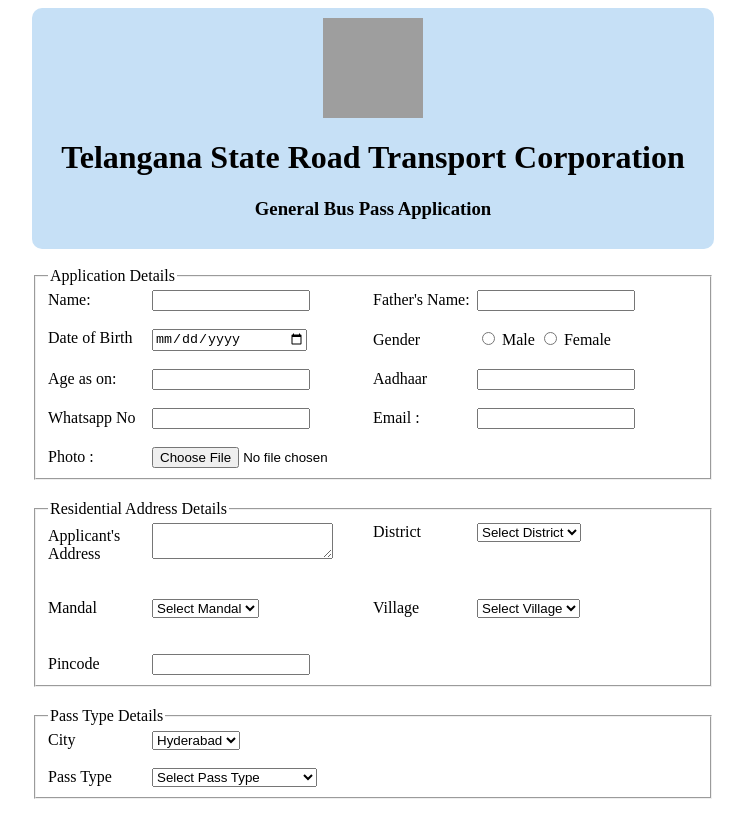
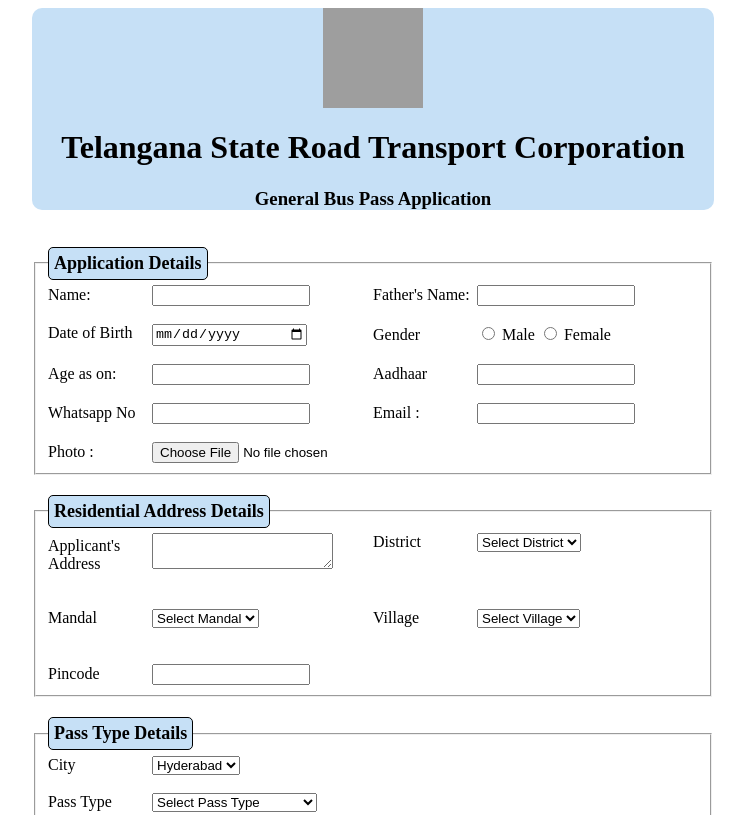
Before and after one commit to ChVAjayReddy/JavaScriptPractice, a plain HTML site: page HTML/buspass.html in a window 1280 px wide. Shown: the top 815 px of the page, without its empty margins (267-1012 px from the left). Drawn offline with Linux system fonts and the light colour scheme; grey boxes are pictures that could not be loaded.

Commit message:
busspass added

```diff
--- a/HTML/buspass.html
+++ b/HTML/buspass.html
@@ -28,6 +28,14 @@
       input[type="number"] {
         width: 150px;
       }
+      legend {
+        font-weight: bold;
+        font-size: 18px;
+        border: 1px solid black;
+        border-radius: 5px;
+        padding: 5px;
+        background-color: rgb(198, 224, 246);
+      }
     </style>
   </head>
   <body>
@@ -36,8 +44,8 @@
         style="
           background-color: rgb(198, 224, 246);
           border-radius: 10px;
-          padding: 10px;
           text-align: center;
+          margin-bottom: 0px;
         "
       >
         <img
```
